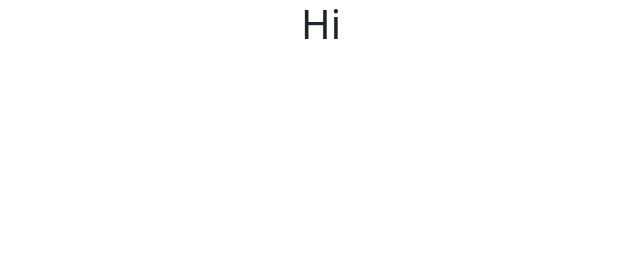
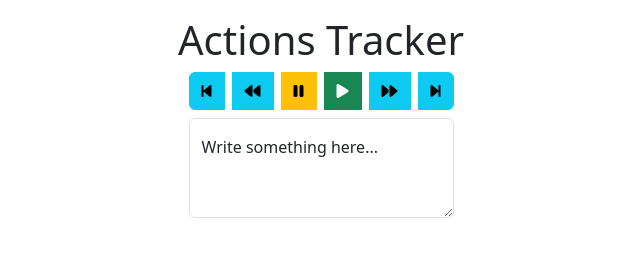
Before and after one commit to zatismi/actions-tracker, a website: page index.html in a window 1280 px wide. Shown: the whole page, without its empty margins (319-959 px from the left). Drawn offline with nearby package versions, Linux system fonts and the light colour scheme.

Commit message:
Dashboard UI

```diff
--- a/index.html
+++ b/index.html
@@ -6,8 +6,30 @@
     <title>Actions Tracker</title>
     <link rel="stylesheet" href="./node_modules/bootstrap/dist/css/bootstrap.min.css">
     <script src="./node_modules/bootstrap/dist/js/bootstrap.bundle.min.js"></script>
+    <link
+        rel="stylesheet"
+        href="https://cdnjs.cloudflare.com/ajax/libs/font-awesome/6.6.0/css/all.min.css"
+        crossorigin="anonymous"
+        referrerpolicy="no-referrer"
+    />
 </head>
 <body>
-    <h1 class="text-center">Hi</h1>
+    <div class="container d-flex flex-column align-items-center py-3">
+        <h1>Actions Tracker</h1>
+        <main>
+            <div class="btn-group gap-2 mb-2" role="group" aria-label="Basic mixed styles example">
+              <button type="button" class="btn btn-info"><i class="fa-solid fa-backward-step"></i></button>
+              <button type="button" class="btn btn-info"><i class="fa-solid fa-backward"></i></button>
+              <button type="button" class="btn btn-warning"><i class="fa-solid fa-pause"></i></button>
+              <button type="button" class="btn btn-success"><i class="fa-solid fa-play"></i></button>
+              <button type="button" class="btn btn-info"><i class="fa-solid fa-forward"></i></button>
+              <button type="button" class="btn btn-info"><i class="fa-solid fa-forward-step"></i></button>
+            </div>
+            <div class="form-floating">
+              <textarea class="form-control" placeholder="Leave a comment here" id="floatingTextarea2" style="height: 100px"></textarea>
+              <label for="floatingTextarea2">Write something here...</label>
+            </div>
+        </main>
+    </div>
 </body>
 </html>
```
